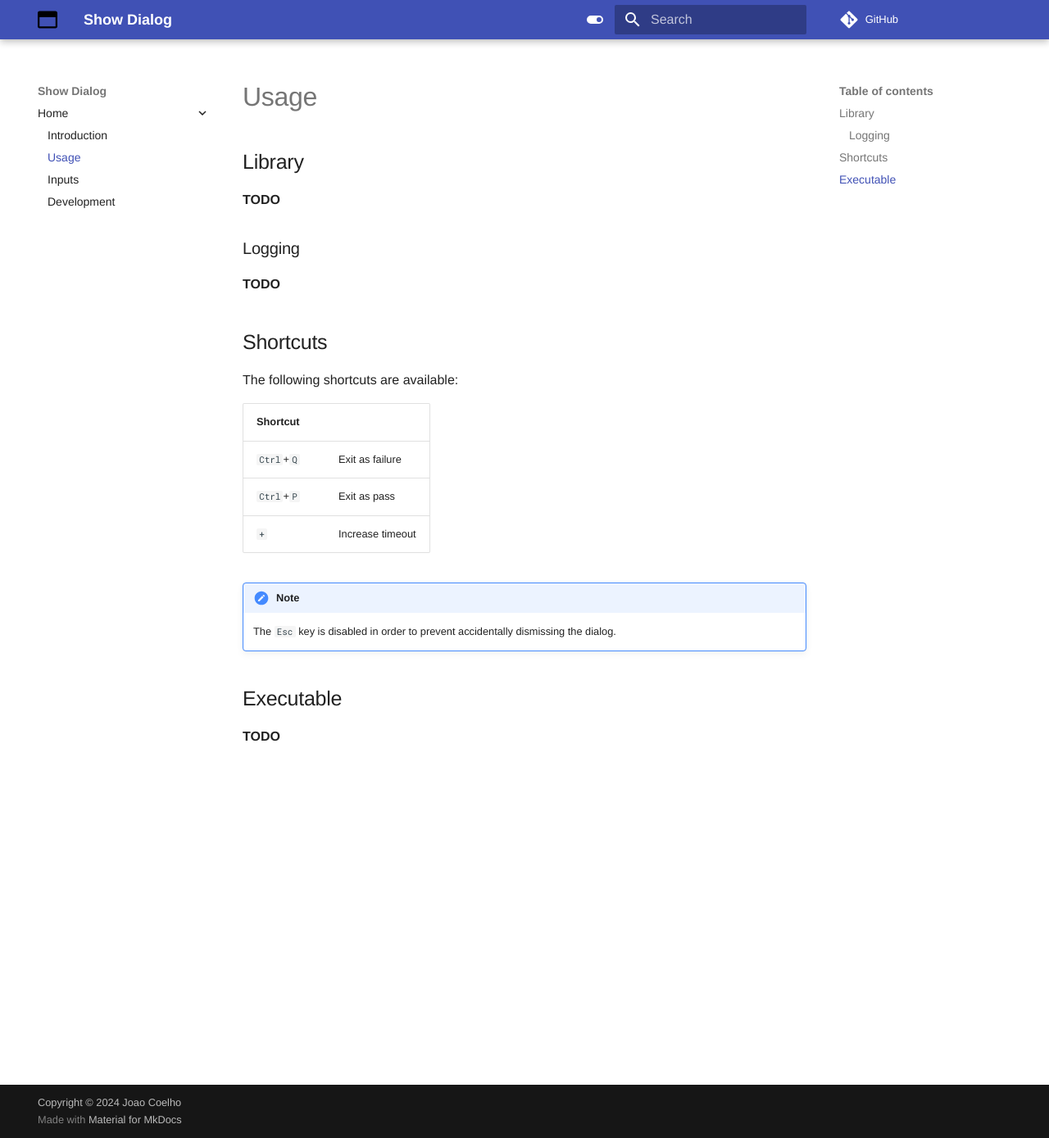
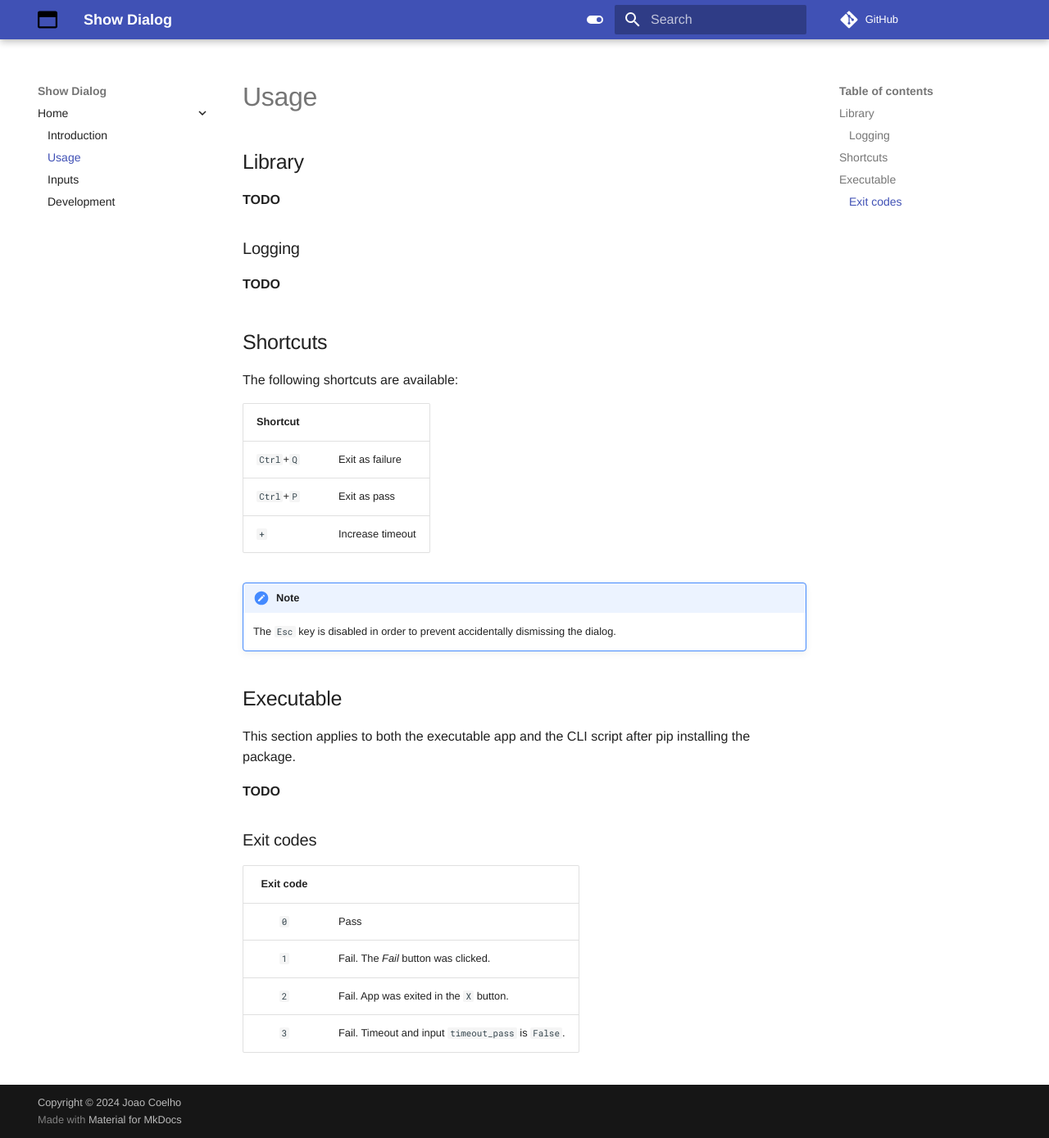
Before and after one commit to joaonc/show_dialog, an MkDocs documentation site: the page built from docs/usage.md, in a window 1280 px wide and 1389 px high. Shown: the whole window at 82% size. Built offline with MkDocs 1.6.1 and Material for MkDocs 9.7.7, drawn with Linux system fonts in a browser that asks for light colours; comment, search, counter and statistics services are not loaded.

Commit message:
exit codes and docs

```diff
--- a/docs/usage.md
+++ b/docs/usage.md
@@ -19,4 +19,14 @@ The following shortcuts are available:
     The `Esc` key is disabled in order to prevent accidentally dismissing the dialog.
 
 ## Executable
+This section applies to both the executable app and the CLI script after pip installing the package.
+
 **TODO**
+
+### Exit codes
+| Exit code |                                                    |
+|:---------:|----------------------------------------------------|
+|    `0`    | Pass                                               |
+|    `1`    | Fail. The _Fail_ button was clicked.               |
+|    `2`    | Fail. App was exited in the `X` button.            |
+|    `3`    | Fail. Timeout and input `timeout_pass` is `False`. |
```
Also changed, not shown: 1 other file.
